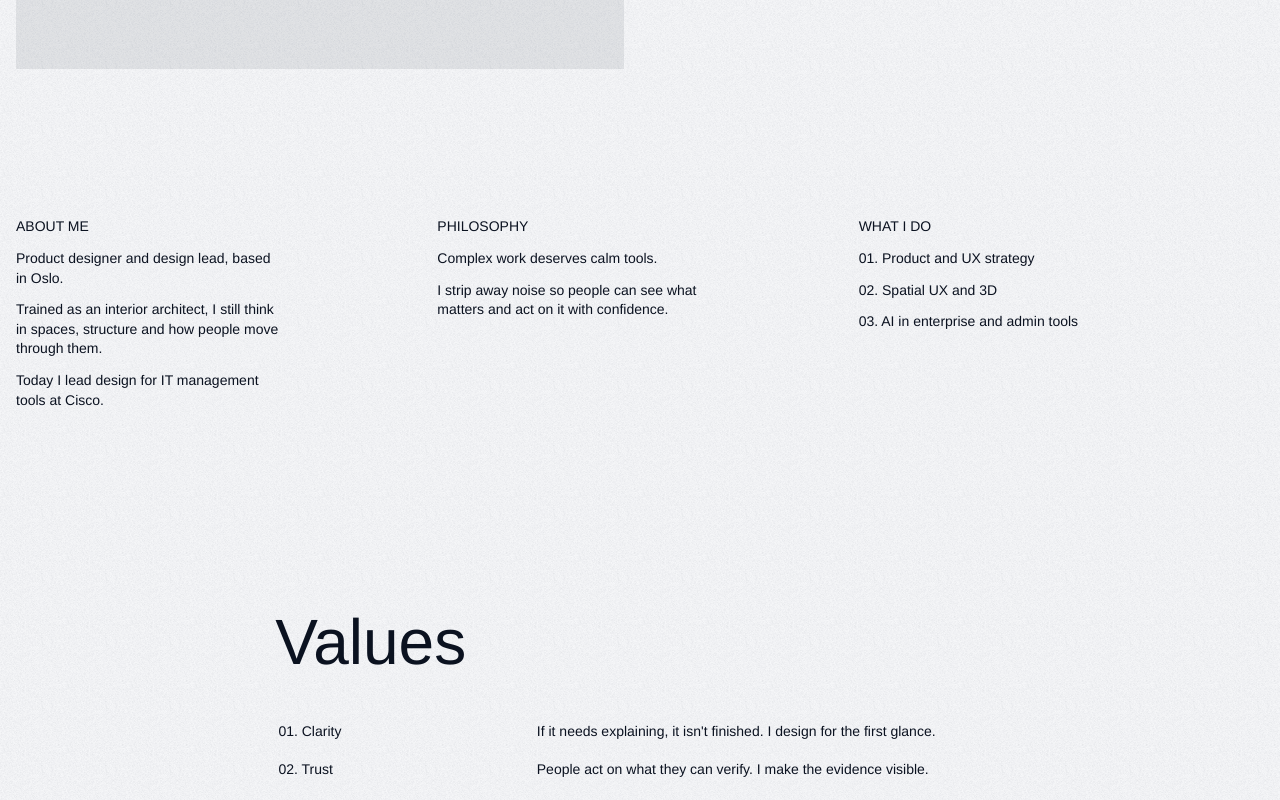
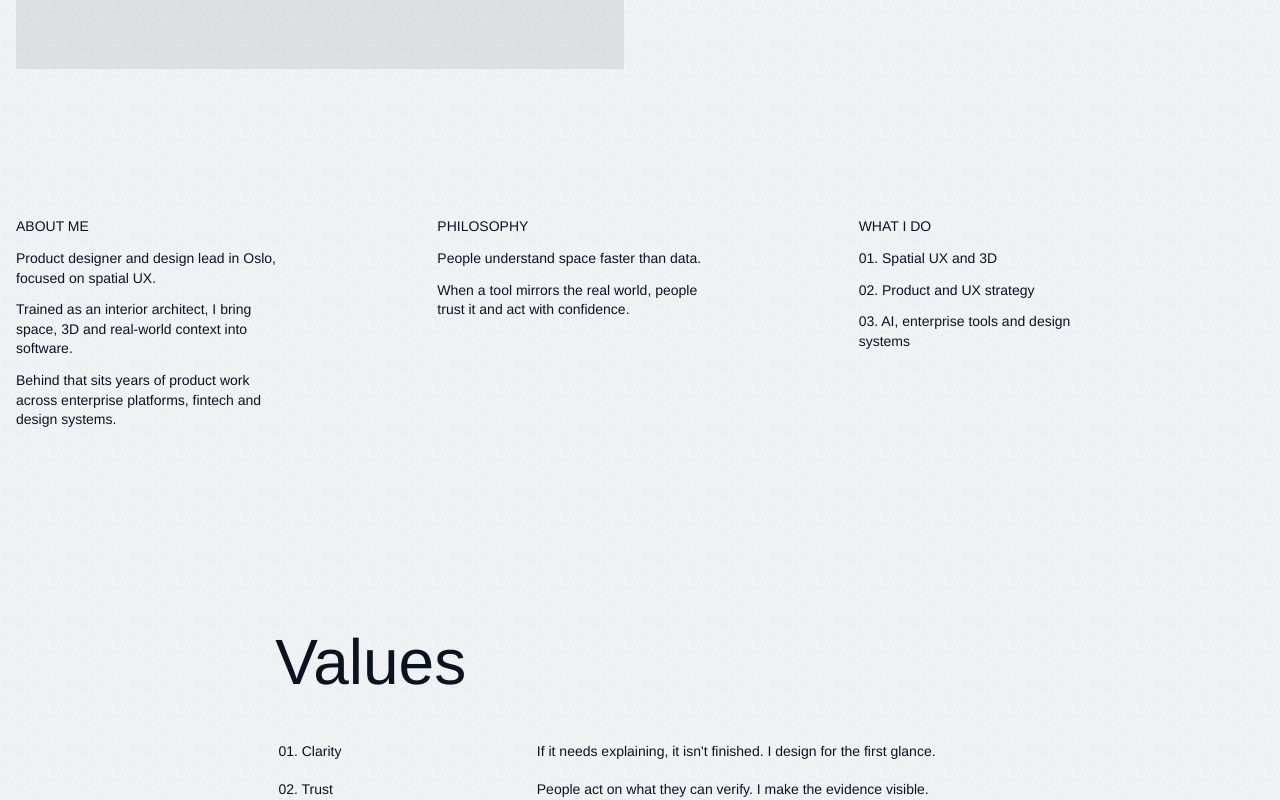
Before and after one commit to hazubchenko/portfolio, a plain HTML site: page about.html in a window 1280 px wide. Shown: the part 1109-1909 px from the top of the page. Drawn offline with Linux system fonts and the light colour scheme.

Commit message:
About: lead with spatial UX, keep broader product experience
Co-Authored-By: Claude Opus 5.5 <noreply@anthropic.com>
Claude-Session: https://claude.ai/code/session_01NoXK4qz71AxtWv1SVDaDXq

```diff
--- a/about.html
+++ b/about.html
@@ -14,7 +14,7 @@
       document.documentElement.dataset.theme = t;
     })();
   </script>
-  <link rel="stylesheet" href="styles.css?v=202611222034">
+  <link rel="stylesheet" href="styles.css?v=202611222036">
 </head>
 <body class="is-case is-about">
   <div class="cs">
@@ -32,7 +32,7 @@
     <main class="cs__body">
       <section class="cs__intro">
         <div class="cs__heading">
-          <h1 class="cs__title about__title">I design how people understand complex systems, from rooms to software.</h1>
+          <h1 class="cs__title about__title">I design spatial experiences that help people understand complex systems.</h1>
         </div>
         <div class="about__photos">
           <div class="about__photo" aria-label="Portrait placeholder"></div>
@@ -46,24 +46,24 @@
           <div class="cs__col cs__col--3">
             <h2 class="cs__label" data-roll>About me</h2>
             <div class="cs__lines" data-roll data-roll-delay="70">
-              <p>Product designer and design lead, based in Oslo.</p>
-              <p>Trained as an interior architect, I still think in spaces, structure and how people move through them.</p>
-              <p>Today I lead design for IT management tools at Cisco.</p>
+              <p>Product designer and design lead in Oslo, focused on spatial UX.</p>
+              <p>Trained as an interior architect, I bring space, 3D and real-world context into software.</p>
+              <p>Behind that sits years of product work across enterprise platforms, fintech and design systems.</p>
             </div>
           </div>
           <div class="cs__col cs__col--3">
             <h2 class="cs__label" data-roll>Philosophy</h2>
             <div class="cs__lines" data-roll data-roll-delay="140">
-              <p>Complex work deserves calm tools.</p>
-              <p>I strip away noise so people can see what matters and act on it with confidence.</p>
+              <p>People understand space faster than data.</p>
+              <p>When a tool mirrors the real world, people trust it and act with confidence.</p>
             </div>
           </div>
           <div class="cs__col cs__col--3">
             <h2 class="cs__label" data-roll>What I do</h2>
             <div class="cs__lines" data-roll data-roll-delay="210">
-              <p>01. Product and UX strategy</p>
-              <p>02. Spatial UX and 3D</p>
-              <p>03. AI in enterprise and admin tools</p>
+              <p>01. Spatial UX and 3D</p>
+              <p>02. Product and UX strategy</p>
+              <p>03. AI, enterprise tools and design systems</p>
             </div>
           </div>
         </div>
@@ -100,6 +100,6 @@
       </section>
     </main>
   </div>
-  <script src="main.js?v=202611222034" defer></script>
+  <script src="main.js?v=202611222036" defer></script>
 </body>
 </html>
```
Also changed, not shown: control-hub.html (+2 -2 lines), index.html (+2 -2 lines), volue-gemini.html (+2 -2 lines), volue-wave.html (+2 -2 lines), workspace-advisor.html (+2 -2 lines).
